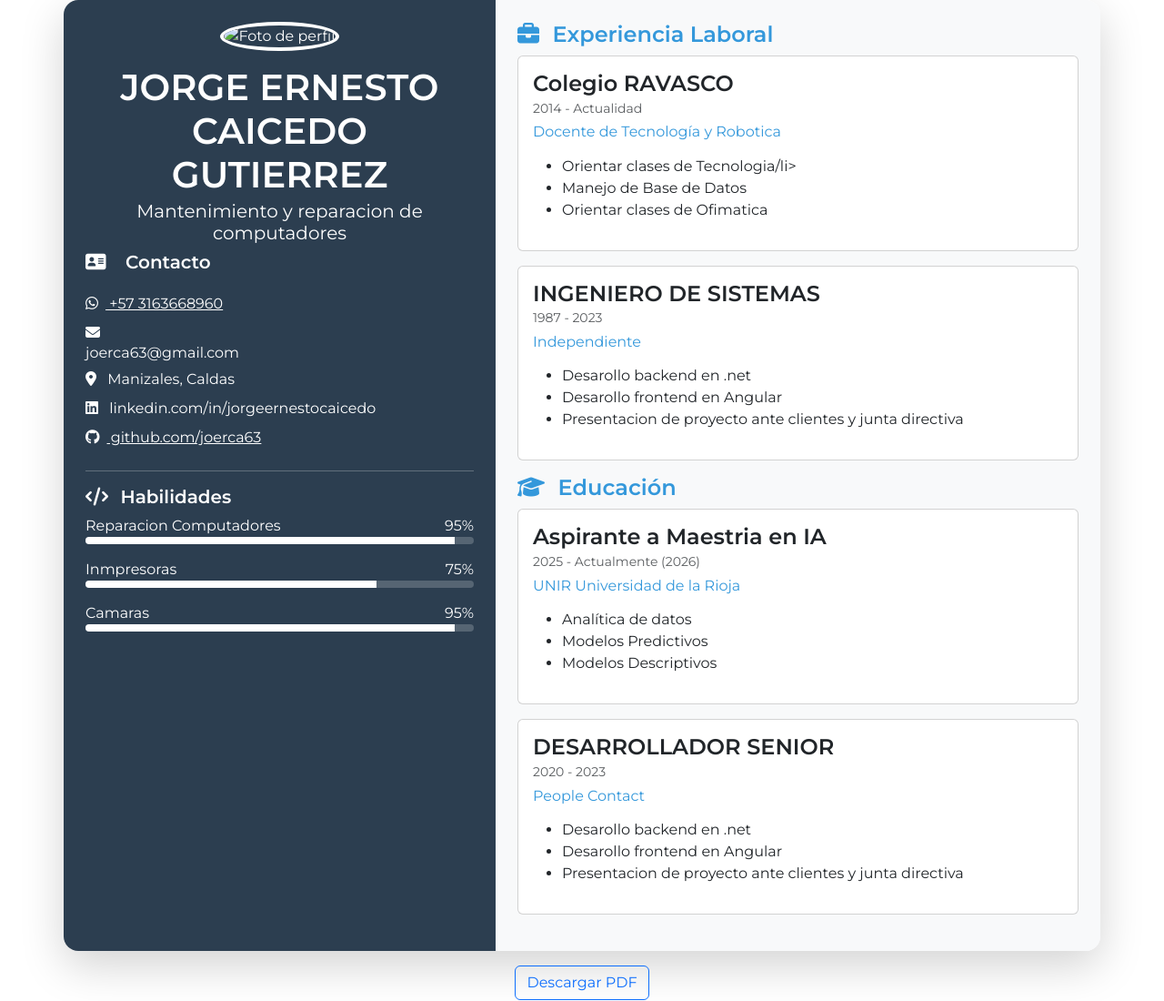
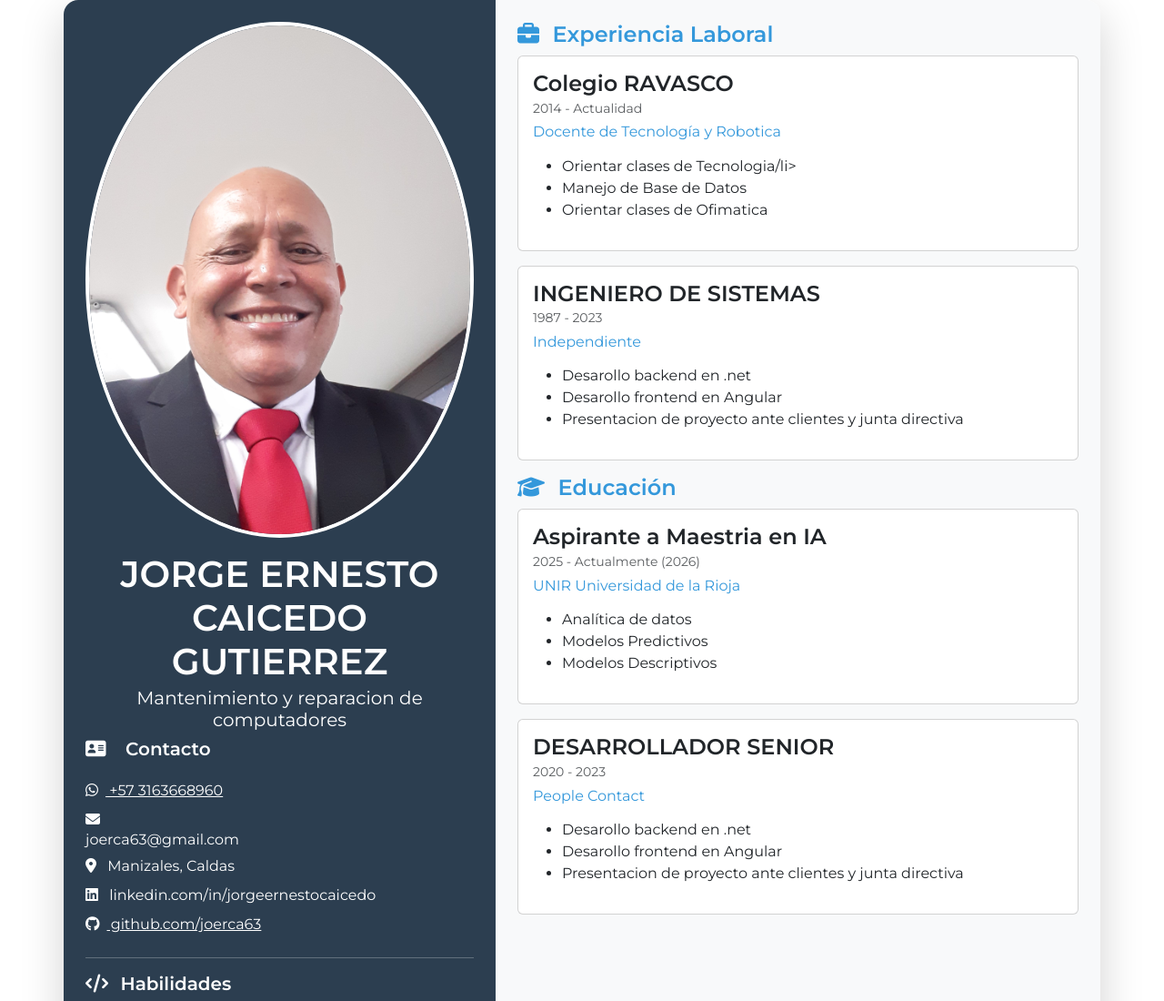
Before and after one commit to joerca63/joerca63.github.io, a plain HTML site: page index.html in a window 1280 px wide. Shown: the top 1100 px of the page at 91% size. Drawn offline with nearby package versions, Linux system fonts and the light colour scheme.

Commit message:
Update index.html

```diff
--- a/index.html
+++ b/index.html
@@ -34,7 +34,7 @@
         <div class="col-md-5 bg-primary text-white p-4">
           <header class="text-center mb-1">
             <img
-              src="img/image1.jpg"
+              src="image1.jpg"
               class="img-fluid rounded-circle border border-4 border-white mb-3"
               alt="Foto de perfil"
             />
```
